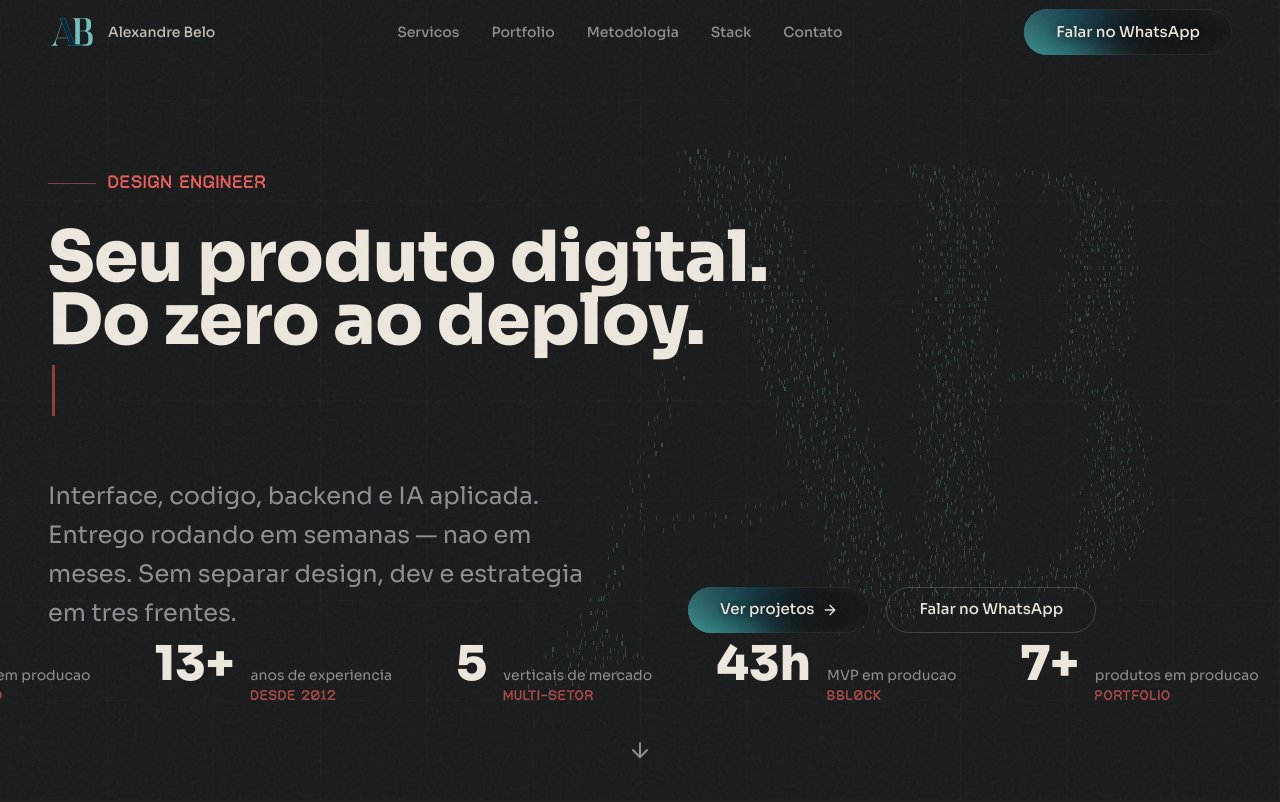
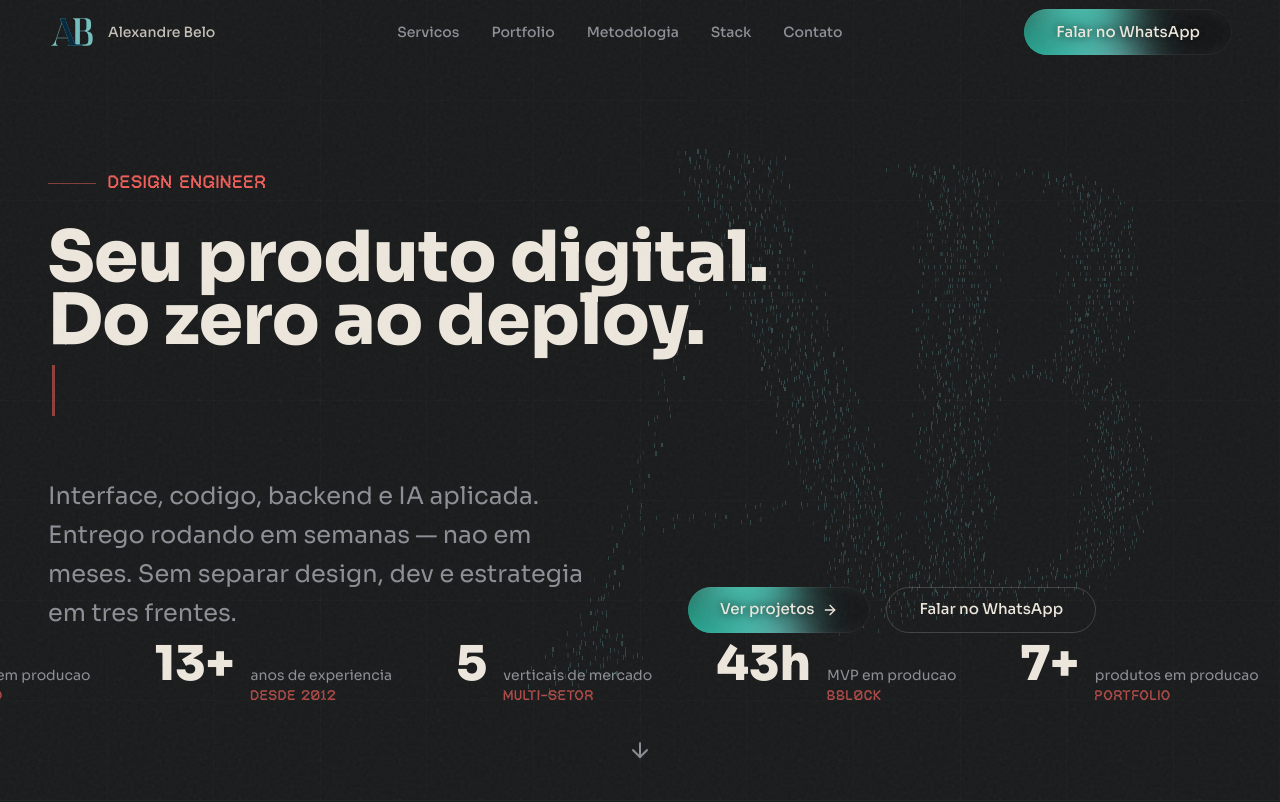
Before and after one commit to oalexandrebelo/portfolio-AB, a Next.js app: page / in a window 1280 px wide. Shown: the top 802 px of the page. Built offline with nearby package versions, Linux system fonts and the light colour scheme.

Commit message:
fix: brighter teal aurora blobs — larger, higher opacity, less blur

```diff
--- a/components/landing/gradient-button.tsx
+++ b/components/landing/gradient-button.tsx
@@ -96,19 +96,19 @@ export function GradientButton({
           transform: hovered ? "scale(0.8)" : "scale(1.1)",
         }}
       >
-        {/* 6 color blobs — teal/blue dominant */}
+        {/* 6 color blobs — bright teal aurora */}
         <div className="absolute rounded-full transition-transform duration-[3000ms] ease-in-out"
-          style={{ width: 80, height: 80, background: "#73BFBF", filter: "blur(25px)", transform: `translate(${hovered ? "20%" : "-9%"}, ${hovered ? "-30%" : "97%"})` }} />
+          style={{ width: 100, height: 100, background: "#00E5CC", filter: "blur(20px)", opacity: 0.9, transform: `translate(${hovered ? "20%" : "-35%"}, ${hovered ? "-30%" : "80%"})` }} />
         <div className="absolute rounded-full transition-transform duration-[2500ms] ease-in-out"
-          style={{ width: 70, height: 70, background: "#5AADA8", filter: "blur(25px)", transform: `translate(${hovered ? "60%" : "2%"}, ${hovered ? "80%" : "12%"})` }} />
+          style={{ width: 90, height: 90, background: "#73BFBF", filter: "blur(18px)", opacity: 0.85, transform: `translate(${hovered ? "60%" : "35%"}, ${hovered ? "80%" : "12%"})` }} />
         <div className="absolute rounded-full transition-transform duration-[3500ms] ease-in-out"
-          style={{ width: 60, height: 60, background: "#4DC8C8", filter: "blur(25px)", transform: `translate(${hovered ? "-20%" : "-50%"}, ${hovered ? "40%" : "11%"})` }} />
+          style={{ width: 80, height: 80, background: "#00D4AA", filter: "blur(20px)", opacity: 0.8, transform: `translate(${hovered ? "-20%" : "-50%"}, ${hovered ? "40%" : "11%"})` }} />
         <div className="absolute rounded-full transition-transform duration-[2800ms] ease-in-out"
-          style={{ width: 75, height: 75, background: "#042940", filter: "blur(25px)", transform: `translate(${hovered ? "80%" : "20%"}, ${hovered ? "-60%" : "-49%"})` }} />
+          style={{ width: 85, height: 85, background: "#4EECD4", filter: "blur(18px)", opacity: 0.75, transform: `translate(${hovered ? "80%" : "20%"}, ${hovered ? "-60%" : "-49%"})` }} />
         <div className="absolute rounded-full transition-transform duration-[3200ms] ease-in-out"
-          style={{ width: 65, height: 65, background: "#1A6B6B", filter: "blur(20px)", transform: `translate(${hovered ? "-40%" : "6%"}, ${hovered ? "20%" : "60%"})` }} />
+          style={{ width: 70, height: 70, background: "#14B8A6", filter: "blur(16px)", opacity: 0.9, transform: `translate(${hovered ? "-40%" : "6%"}, ${hovered ? "20%" : "60%"})` }} />
         <div className="absolute rounded-full transition-transform duration-[2200ms] ease-in-out"
-          style={{ width: 55, height: 55, background: "#2EC4B6", filter: "blur(25px)", transform: `translate(${hovered ? "50%" : "-17%"}, ${hovered ? "-80%" : "75%"})` }} />
+          style={{ width: 75, height: 75, background: "#2DD4BF", filter: "blur(18px)", opacity: 0.8, transform: `translate(${hovered ? "50%" : "-17%"}, ${hovered ? "-80%" : "75%"})` }} />
       </div>
 
       {/* Layer 0: border */}
```
